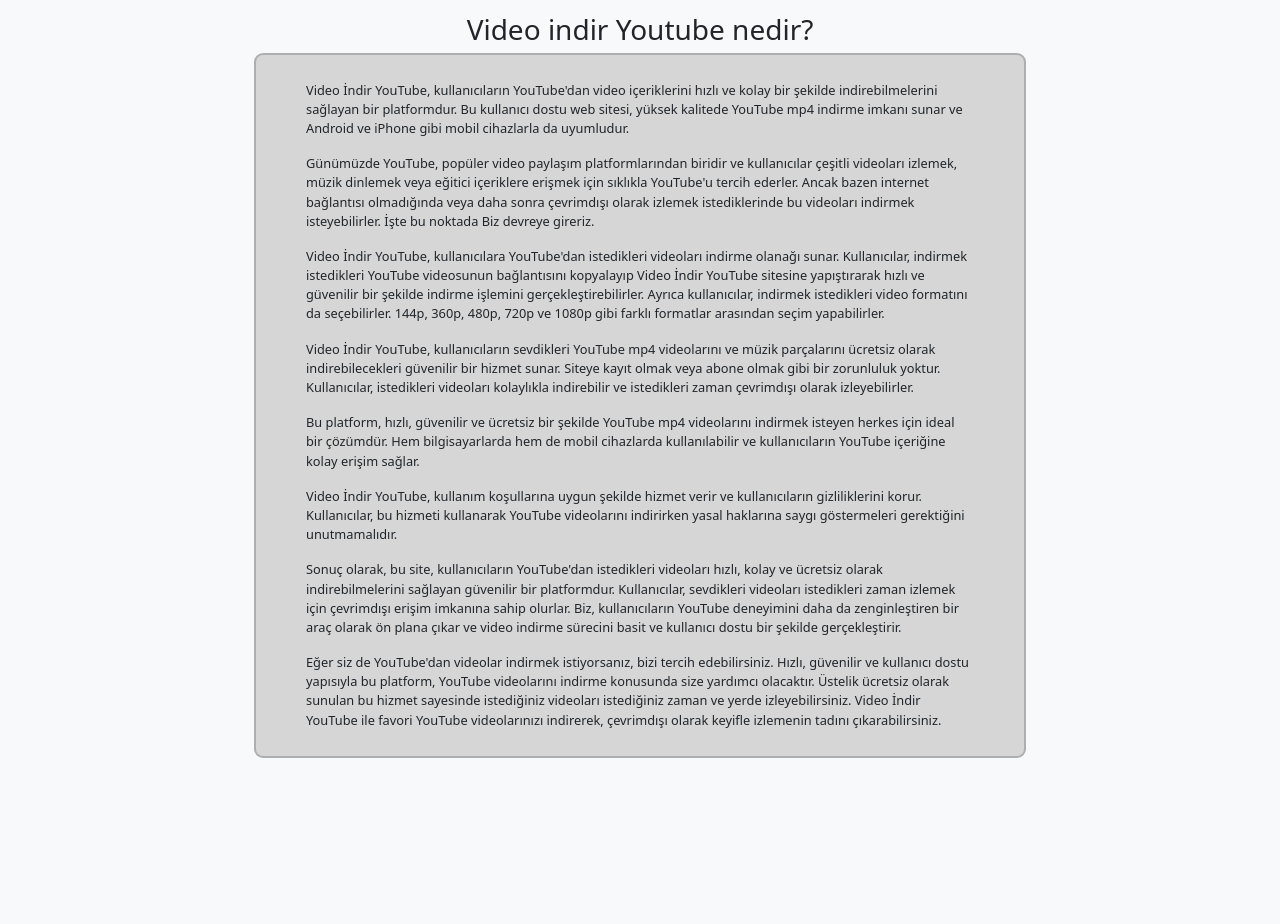
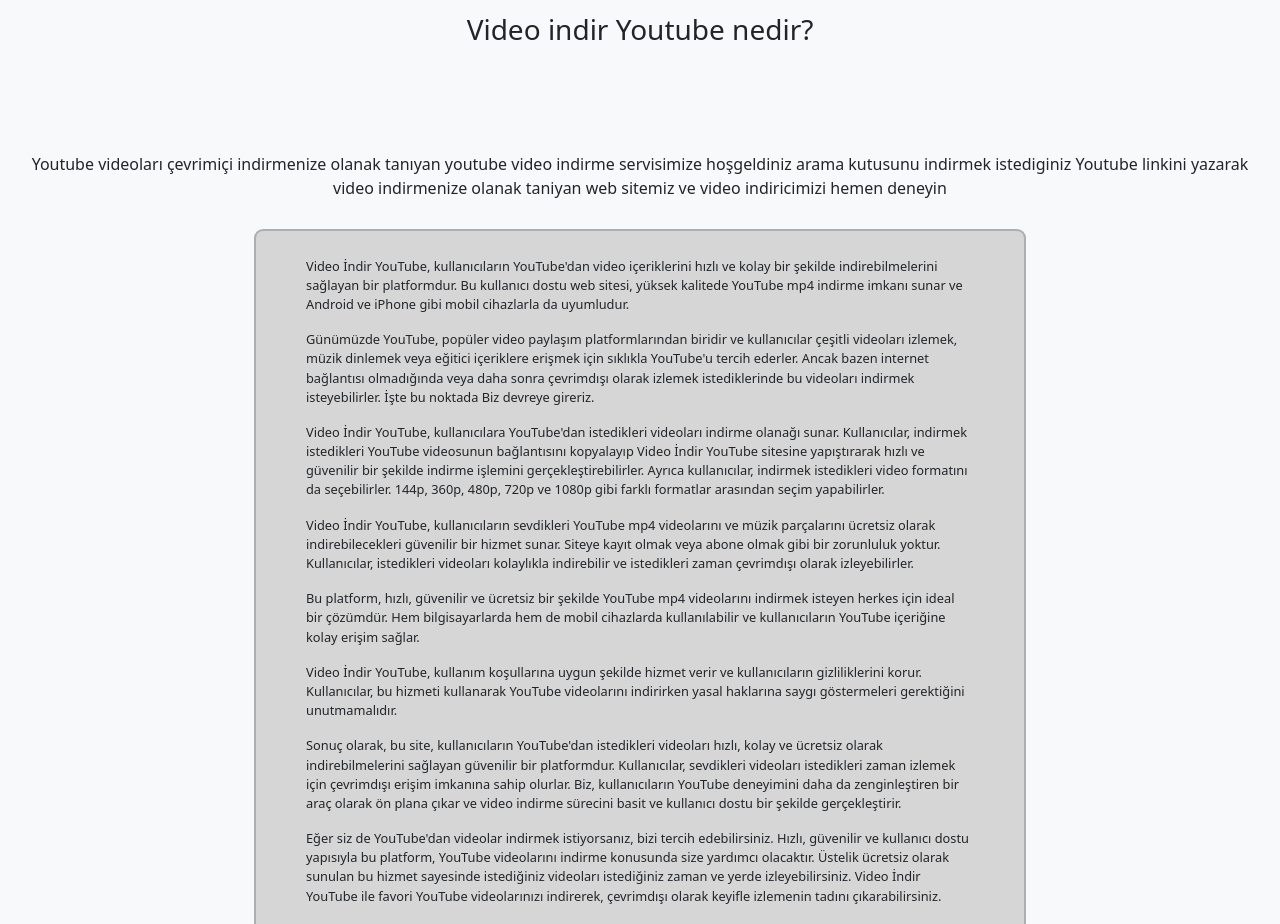
Before and after one commit to fioresglobal/ytdownloader, a plain HTML site: page index.html in a window 1280 px wide. Shown: the part 1640-2564 px from the top of the page. Drawn offline with nearby package versions, Linux system fonts and the light colour scheme; no server answers.

Commit message:
Update index.html

```diff
--- a/index.html
+++ b/index.html
@@ -153,6 +153,9 @@
   <p class="all"><strong>Video indir youtube</strong> kullanıcılara <strong>YouTube</strong>'dan video içeriklerini indirme imkanı sunan güvenilir ve hızlı bir web hizmetidir.En sevdiğiniz <strong>YouTube</strong> <strong>video</strong> ve müzik parçalarını <a href="./kullanim.html" class="bl"> kullanım koşullarımızı okuyarak</a> hızlı, kolay ve tamamen ücretsiz olarak indirin. </p>
 </div>
 <h3 style="text-align: center; margin-top: 30px;">Video indir Youtube nedir?</h3>
+<div class="s4" id="se">
+  <p>Youtube videoları çevrimiçi indirmenize olanak tanıyan youtube video indirme servisimize hoşgeldiniz arama kutusunu indirmek istediginiz Youtube linkini yazarak video indirmenize olanak taniyan web sitemiz ve video indiricimizi hemen deneyin</p>
+</div>
 <div class="word">
   <p class="pword"><p class="pword">Video İndir YouTube, kullanıcıların YouTube'dan video içeriklerini hızlı ve kolay bir şekilde indirebilmelerini sağlayan bir platformdur. Bu kullanıcı dostu web sitesi, yüksek kalitede YouTube mp4 indirme imkanı sunar ve Android ve iPhone gibi mobil cihazlarla da uyumludur.</p>
 
```
